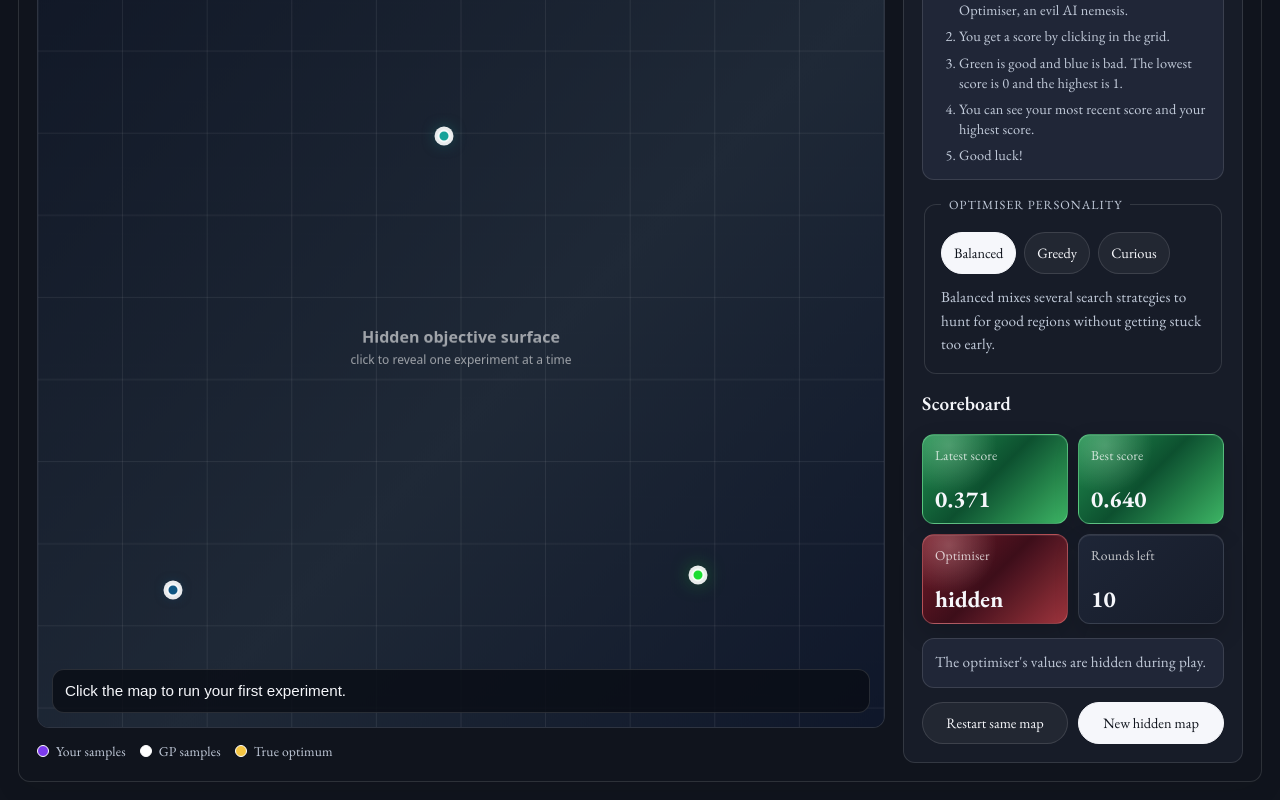
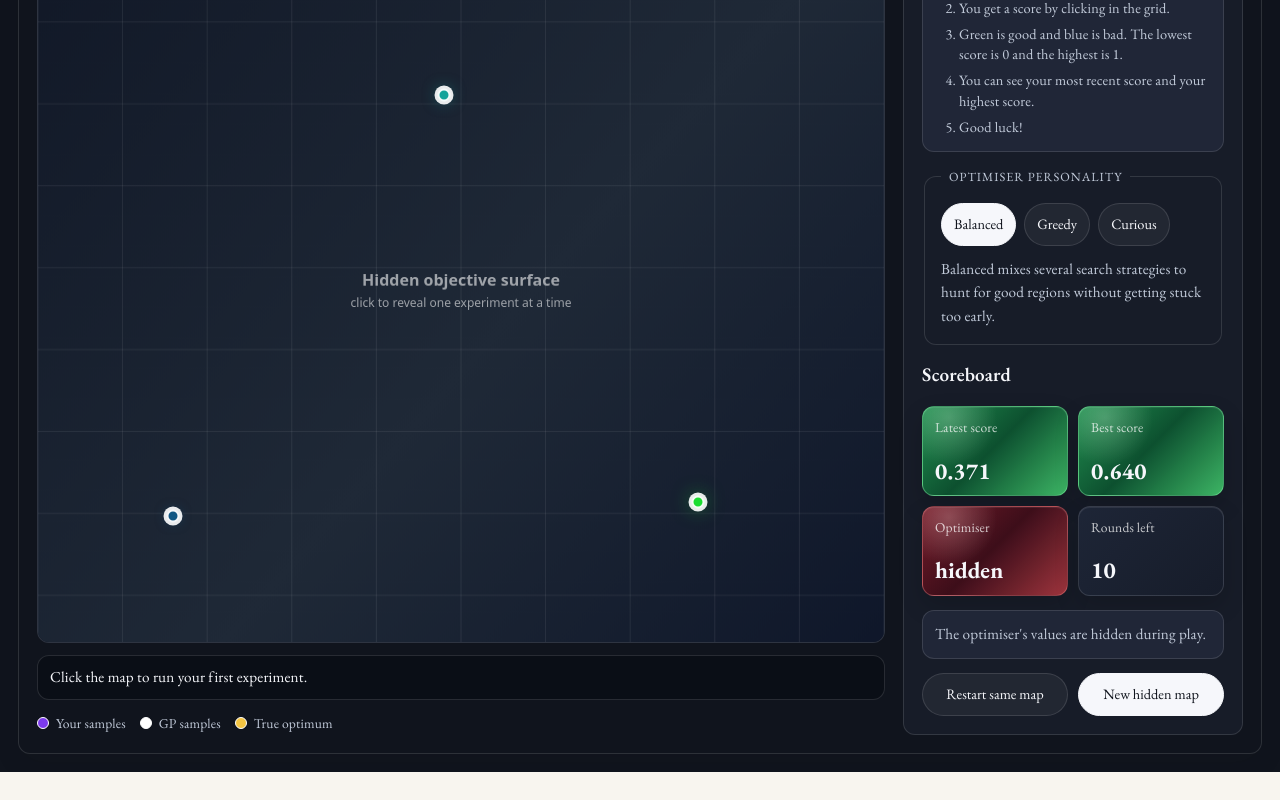
Before and after one commit to peachymomotaro/mywebsite, a Next.js app: page /bayesgame in a window 1280 px wide. Shown: the part 361-1161 px from the top of the page. After the commit the page ends 1133 px from the top, so only its background shows below. Built offline with nearby package versions, Linux system fonts and the light colour scheme.

Commit message:
Refine projects contents layout

```diff
--- a/components/BayesGame.tsx
+++ b/components/BayesGame.tsx
@@ -875,8 +875,9 @@ export default function BayesGame() {
             ) : null}
             <PointLayer samples={playerSamples} kind="player" revealValues />
             <PointLayer samples={gpSamples.slice(STARTING_POINTS.length)} kind="gp" revealValues={ended} initialCount={0} />
-            <span className="bayes-map-message">{message}</span>
           </button>
+
+          <span className="bayes-map-message">{message}</span>
 
           <div className="bayes-map-legend">
             <span><i className="bayes-legend-player" /> Your samples</span>
--- a/pages/bayesgame.tsx
+++ b/pages/bayesgame.tsx
@@ -17,7 +17,6 @@ function BayesGamePage() {
           Return to my website
         </Link>
         <div className="bayes-game-intro">
-          <p className="partner-label">Interactive capstone demo</p>
           <h1>Beat the Bayesian optimiser</h1>
           <p className="lead">
             The player and a nefarious AI known as the Optimiser search the same hidden
--- a/pages/projects.js
+++ b/pages/projects.js
@@ -25,7 +25,7 @@ const READING_RIVER_IMAGE = "/ReadingRiver.png";
 const TYPE_SPEED_MS = 18;
 const PROJECT_LINKS = [
   {
-    label: "Chatham House future worlds",
+    label: "Scenario Builder",
     href: "#chatham-house",
   },
   {
@@ -148,7 +148,7 @@ export default function Projects() {
       <section className="chatham-project" id="chatham-house">
         <div className="project-hero">
           <div className="project-hero-text">
-            <h2>Scenario builder</h2>
+            <h2>Scenario Builder</h2>
           <p className="lead">
             I am currently working with The Fizz, a start-up that have partnered with the
             Sustainability Accelerator at Chatham House. We're working on a project to create
--- a/styles/globals.css
+++ b/styles/globals.css
@@ -424,6 +424,8 @@ p {
 }
 
 .project-contents {
+  width: fit-content;
+  max-width: 100%;
   margin-top: 28px;
   padding: 18px 20px;
   border: 1px solid var(--border);
@@ -464,6 +466,10 @@ p {
 
 .chatham-project {
   margin-top: 40px;
+}
+
+.chatham-project .project-hero-panel {
+  margin-top: 48px;
 }
 
 .scenario-builder-preview {
@@ -1056,11 +1062,7 @@ p {
 }
 
 .bayes-map-message {
-  position: absolute;
-  left: 14px;
-  right: 14px;
-  bottom: 14px;
-  z-index: 5;
+  margin: 12px 0 0;
   border: 1px solid var(--bayes-border);
   border-radius: var(--radius);
   background: rgba(10, 14, 22, 0.84);
@@ -1068,7 +1070,6 @@ p {
   padding: 10px 12px;
   font-size: 0.95rem;
   line-height: 1.45;
-  pointer-events: none;
 }
 
 .bayes-map-legend {
```
Also changed, not shown: 2 other files (tests, documents, lock files or other folders).
